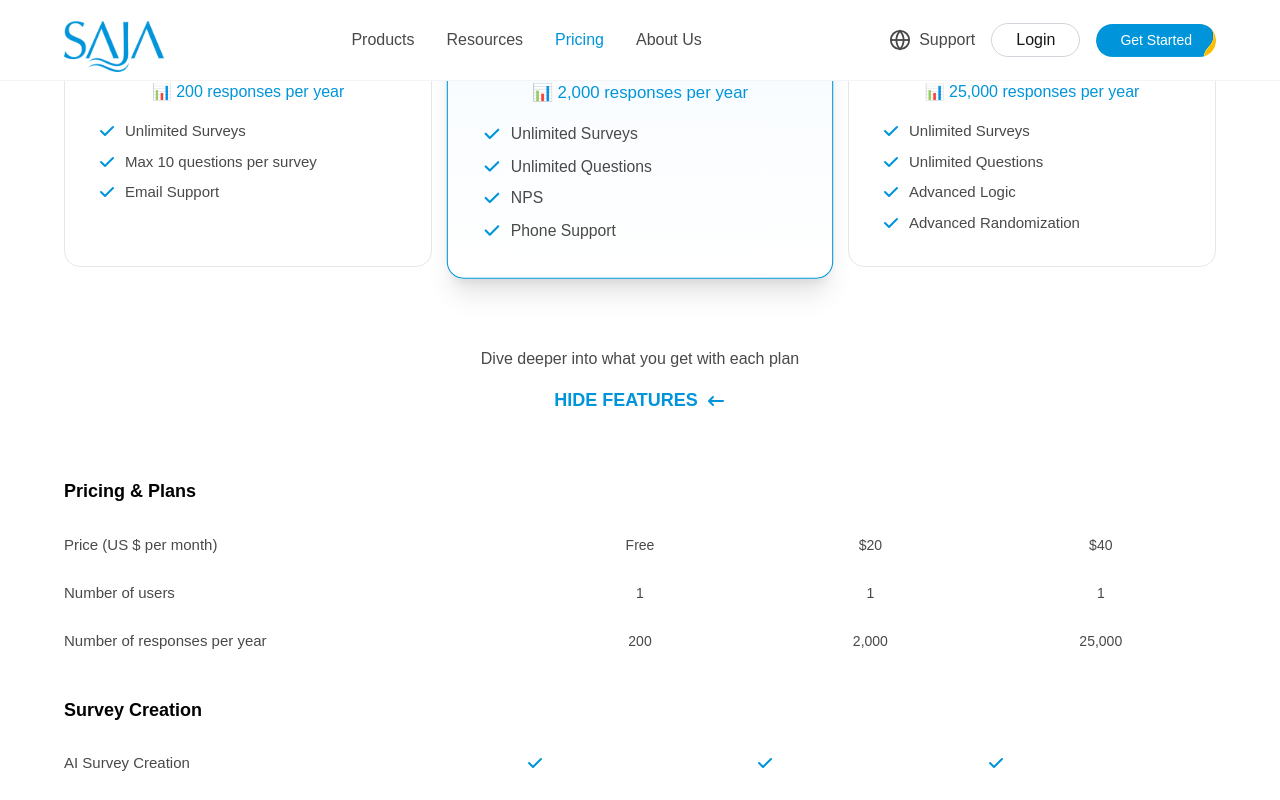
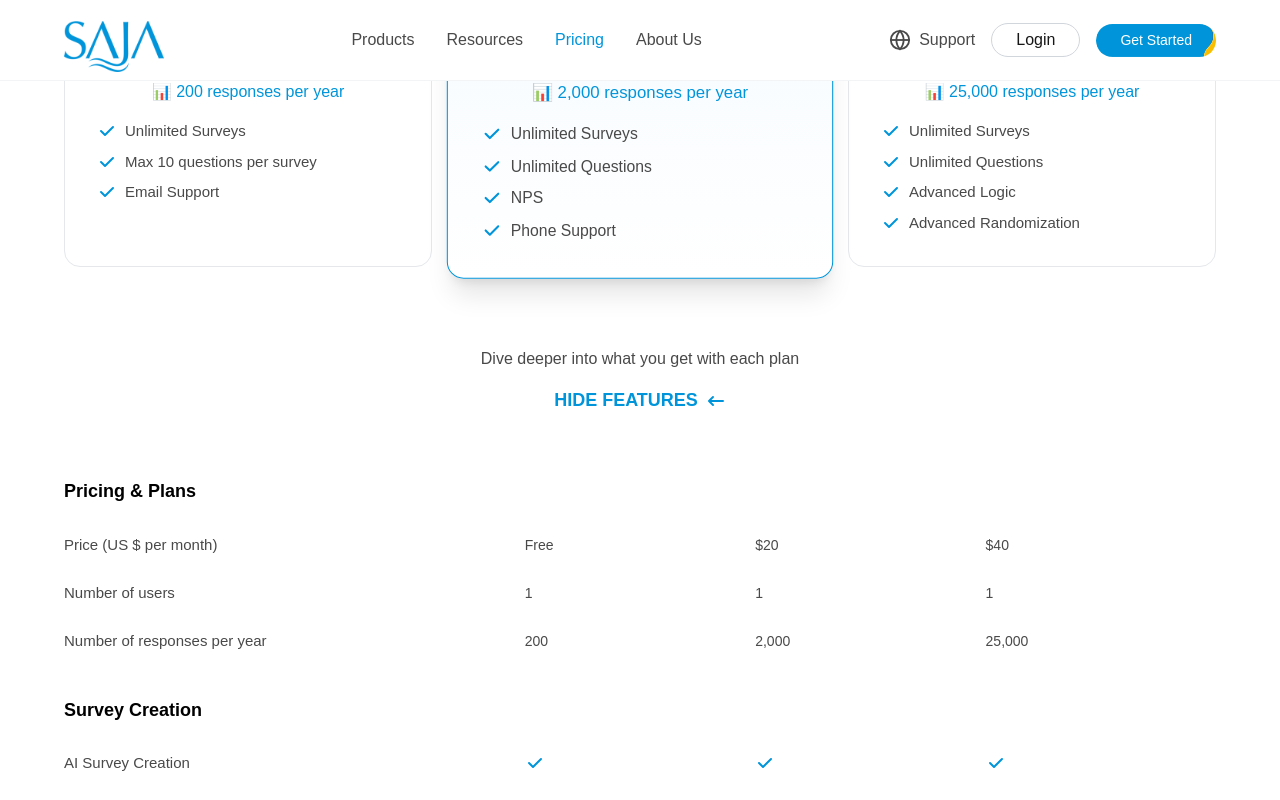
Before and after one commit to ishtyak/saja-web, a Next.js app: page /pricing in a window 1280 px wide. Both pictures are taken after a click on the button "EXPLORE FEATURES". Shown: the part 626-1426 px from the top of the page. Built offline with nearby package versions, Linux system fonts and the light colour scheme.

Commit message:
Remove text-center class from feature tables for improved layout consistency

```diff
--- a/app/pricing/page.tsx
+++ b/app/pricing/page.tsx
@@ -383,13 +383,13 @@ function IndividualFeatureTable() {
               <div className="w-1/2 md:w-2/5">
                 <p className="text-[15px] text-[#494949]">{row.feature}</p>
               </div>
-              <div className="w-1/6 md:w-1/5 text-center">
+              <div className="w-1/6 md:w-1/5 ">
                 <CellValue val={row.free} />
               </div>
-              <div className="w-1/6 md:w-1/5 text-center">
+              <div className="w-1/6 md:w-1/5 ">
                 <CellValue val={row.standard} />
               </div>
-              <div className="w-1/6 md:w-1/5 text-center">
+              <div className="w-1/6 md:w-1/5 ">
                 <CellValue val={row.advantage} />
               </div>
             </div>
@@ -412,10 +412,10 @@ function TeamsFeatureTable() {
               <div className="w-1/2 md:w-2/5">
                 <p className="text-[15px] text-[#494949]">{row.feature}</p>
               </div>
-              <div className="w-1/4 md:w-1/5 text-center">
+              <div className="w-1/4 md:w-1/5 ">
                 <CellValue val={row.standard} />
               </div>
-              <div className="w-1/4 md:w-1/5 text-center">
+              <div className="w-1/4 md:w-1/5 ">
                 <CellValue val={row.advantage} />
               </div>
             </div>
@@ -438,13 +438,13 @@ function MarketResearchFeatureTable() {
               <div className="w-2/5">
                 <p className="text-[15px] text-[#494949]">{row.feature}</p>
               </div>
-              <div className="w-1/5 text-center">
+              <div className="w-1/5 ">
                 <CellValue val={row.basic} />
               </div>
-              <div className="w-1/5 text-center">
+              <div className="w-1/5 ">
                 <CellValue val={row.pro} />
               </div>
-              <div className="w-1/5 text-center">
+              <div className="w-1/5 ">
                 <CellValue val={row.enterprise} />
               </div>
             </div>
```
